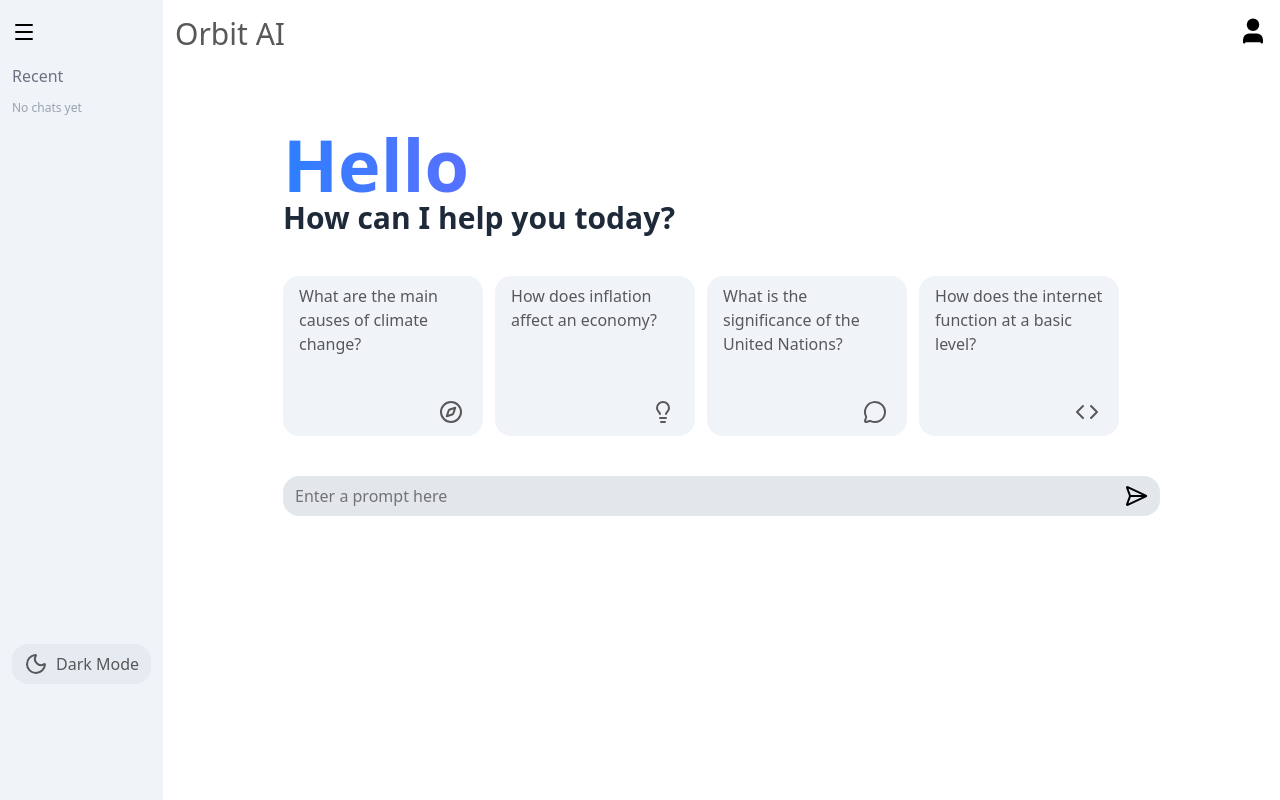
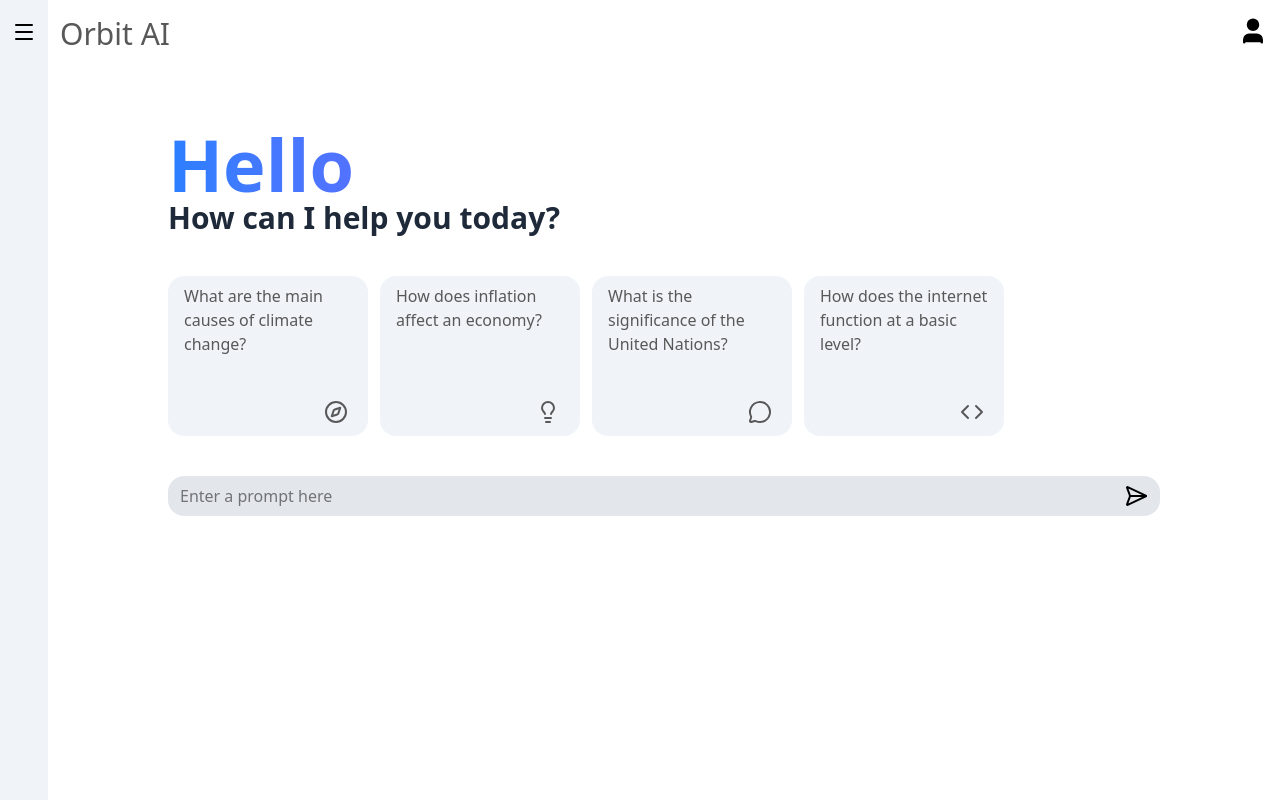
Before and after one commit to divyansh2187/orbit-ai, a React (Vite) app in the folder frontend/: page / in a window 1280 px wide. Built offline with nearby package versions, Linux system fonts and the light colour scheme.

Commit message:
side bar error solved

```diff
--- a/frontend/src/components/SideBar.jsx
+++ b/frontend/src/components/SideBar.jsx
@@ -8,7 +8,7 @@ const limitWords = (text, limit = 4) => {
 };
 
 const SideBar = () => {
-  const [extended, setExtended] = useState(true);
+  const [extended, setExtended] = useState(false);
   const { messages, setActiveChat, activeChat, theme, toggleTheme } = useChat();
 
   const recentPrompts = messages.filter((msg) => msg.role === "user").slice(-10).reverse();
```
